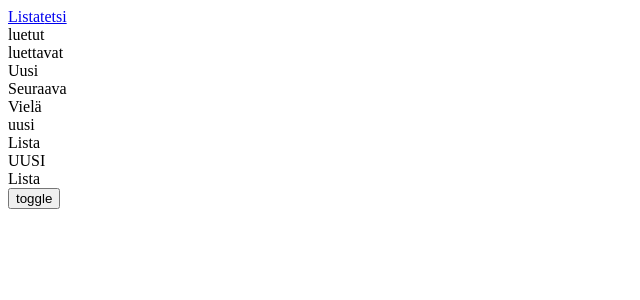
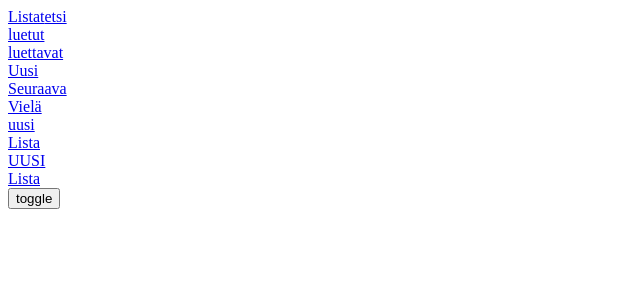
Before and after one commit to KaroliinaM/reads, a React (Create React App) app in the folder reads-frontend/: page / in a window 1280 px wide. Shown: the top 300 px of the page, without its empty margins (0-640 px from the left). Built offline with nearby package versions, Linux system fonts and the light colour scheme; data requests are answered from the project's data file.

Commit message:
show booklist

```diff
--- a/reads-frontend/src/App.js
+++ b/reads-frontend/src/App.js
@@ -17,6 +17,9 @@ return(
       <Link to="/etsi">etsi</Link>
     </div>
     <Switch>
+      <Route path="/list/:id">
+        <ReadListContainer />
+      </Route>
       <Route path="/etsi">
         <SearchBookContainer />
       </Route>
--- a/reads-frontend/src/components/ReadList.js
+++ b/reads-frontend/src/components/ReadList.js
@@ -1,8 +1,9 @@
 import React from 'react'
+import {Link} from 'react-router-dom'
 
 const ReadList = ({list}) => (
     <div>
-        {list.name}
+        <Link to={`/list/${list.id}`} >{list.name}</Link>
     </div>
 )
 
--- a/reads-frontend/src/containers/ReadListContainer.js
+++ b/reads-frontend/src/containers/ReadListContainer.js
@@ -1,17 +1,19 @@
 import React, {useState, useEffect} from 'react'
+import {useParams} from 'react-router-dom'
 import ReadListItem from '../components/ReadListItem'
 
-const ReadListContainer = ({id}) => {
+const ReadListContainer = () => {
     const [readList, setReadList] = useState([])
+    const id=useParams().id
 
     useEffect(() => {
-        fetch('http://localhost:3001/books/')
+        fetch(`http://localhost:3001/books/${id}`)
         .then(response => response.json())
         .then(data => {
             console.log(data)
             setReadList(data)
         })
-    }, [])
+    }, [id])
 
     return (
         <>
```
